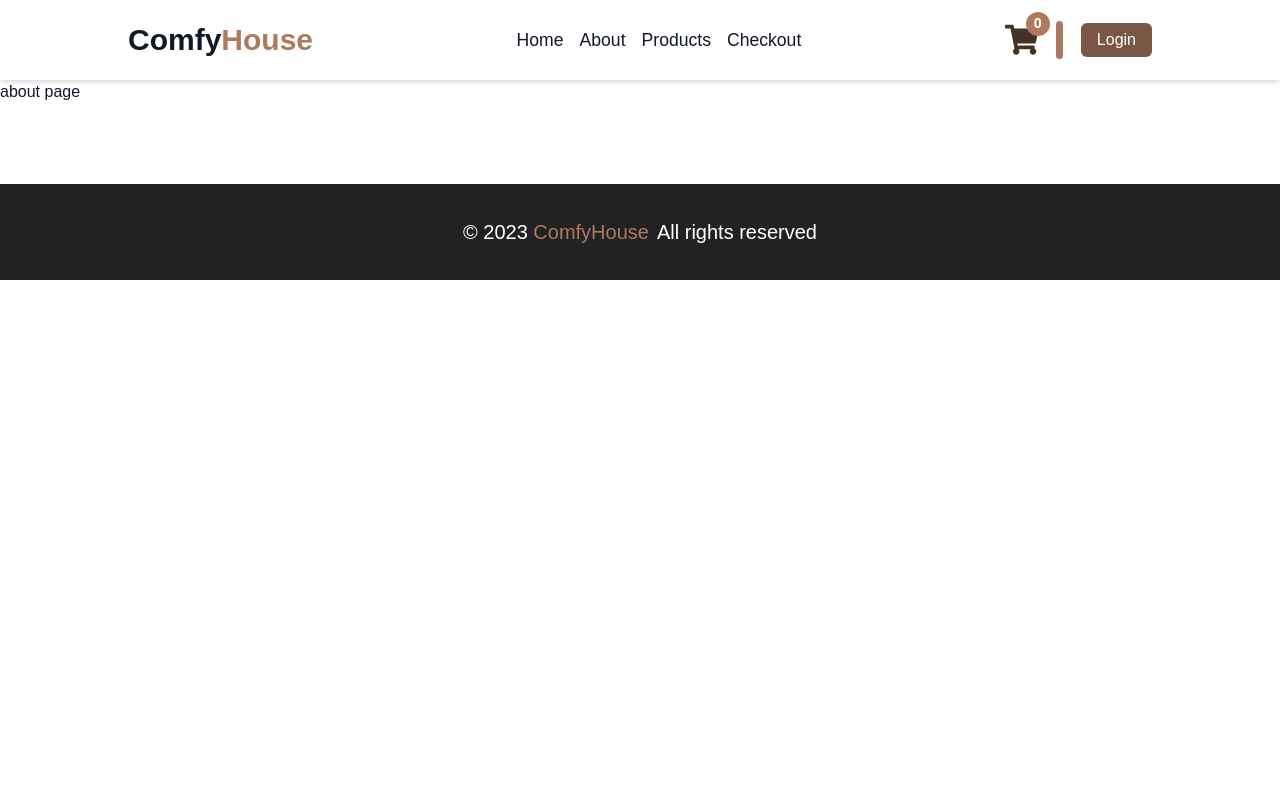
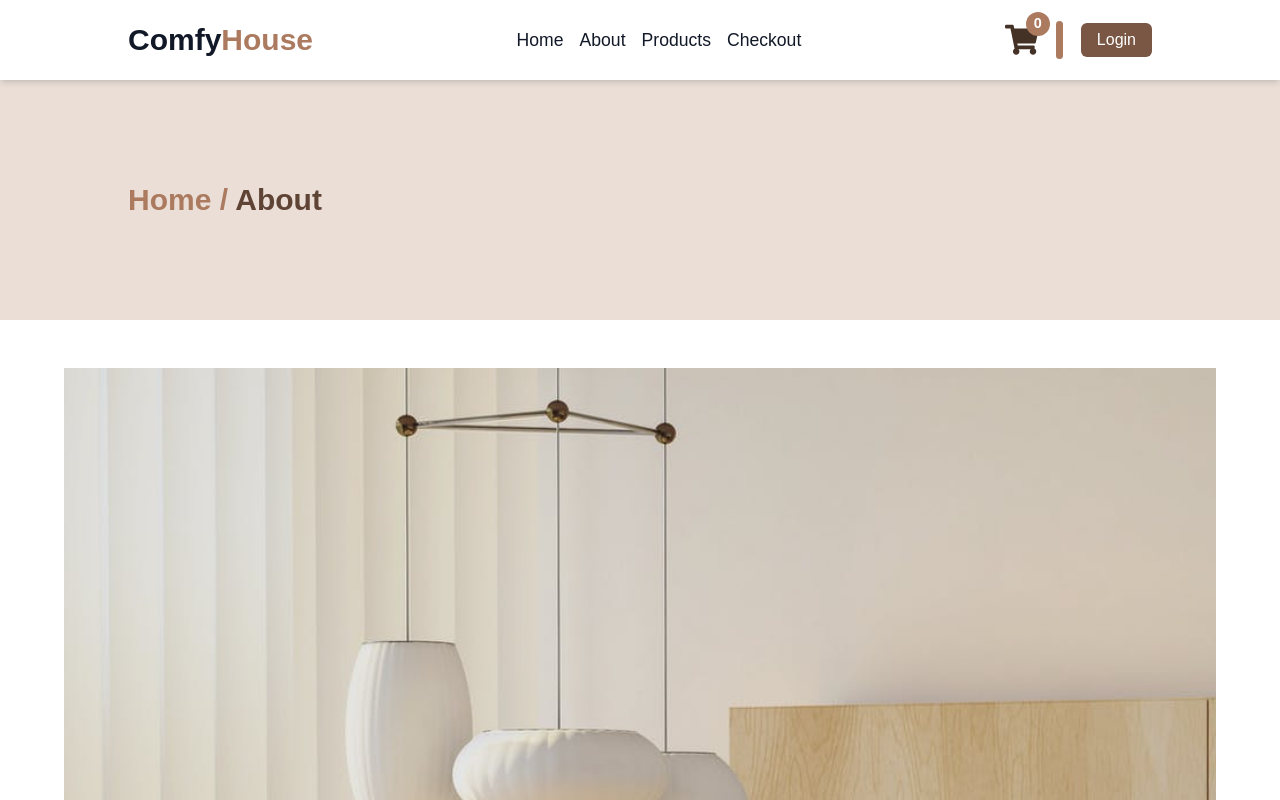
Before and after one commit to margusliinev/react-projects, a React (Vite) app in the folder 02-comfy-house/: page /about in a window 1280 px wide. Shown: the top 800 px of the page. Built offline with nearby package versions, Linux system fonts and the light colour scheme; a web font is replaced by a local one.

Commit message:
page hero component

```diff
--- /dev/null
+++ b/02-comfy-house/src/components/PageHero.jsx
@@ -0,0 +1,13 @@
+const PageHero = ({ title }) => {
+    return (
+        <article className='page-hero'>
+            <div className='page-hero-container'>
+                <h4>
+                    Home / <span>{title}</span>
+                </h4>
+            </div>
+        </article>
+    );
+};
+
+export default PageHero;
--- a/02-comfy-house/src/main.scss
+++ b/02-comfy-house/src/main.scss
@@ -447,5 +447,39 @@ section {
     }
 }
 
+/* ABOUT PAGE */
+/* ==================================================================================================== */
+
+.about-page {
+    .about-page-container {
+        display: grid;
+        row-gap: 1rem;
+        width: 90vw;
+        margin: 0 auto;
+        padding: 3rem 0;
+    }
+}
+
+/* PAGE HERO */
+/* ==================================================================================================== */
+
+.page-hero {
+    height: 15rem;
+    background-color: $colorPrimary10;
+    display: grid;
+    align-items: center;
+    .page-hero-container {
+        max-width: $width-lg;
+        margin: 0 auto;
+        width: 90vw;
+    }
+    h4 {
+        color: $colorPrimary5;
+        span {
+            color: $colorPrimary2;
+        }
+    }
+}
+
 /* END */
 /* ==================================================================================================== */
--- a/02-comfy-house/src/pages/AboutPage.jsx
+++ b/02-comfy-house/src/pages/AboutPage.jsx
@@ -1,8 +1,20 @@
 import React from 'react';
+import PageHero from '../components/PageHero';
 import aboutImg from '../assets/hero-bcg.jpeg';
 
 const AboutPage = () => {
-    return <section>about page</section>;
+    return (
+        <section className='about-page'>
+            <PageHero title='About' />
+            <div className='about-page-container'>
+                <img src={aboutImg} alt='furniture image' className='about-img' />
+                <div className='about-info'>
+                    <h3>Our Story</h3>
+                    <p>Lorem ipsum dolor sit amet consectetur adipisicing elit. Perferendis tempore eos cumque cupiditate quia facere labore. Fuga explicabo delectus expedita, ducimus, pariatur modi nisi rem veritatis, assumenda molestias libero facere obcaecati consequuntur temporibus eum soluta velit molestiae quam ipsa? Dolorem culpa at laboriosam aspernatur debitis! Suscipit voluptatum asperiores ab quasi!</p>
+                </div>
+            </div>
+        </section>
+    );
 };
 
 export default AboutPage;
```
